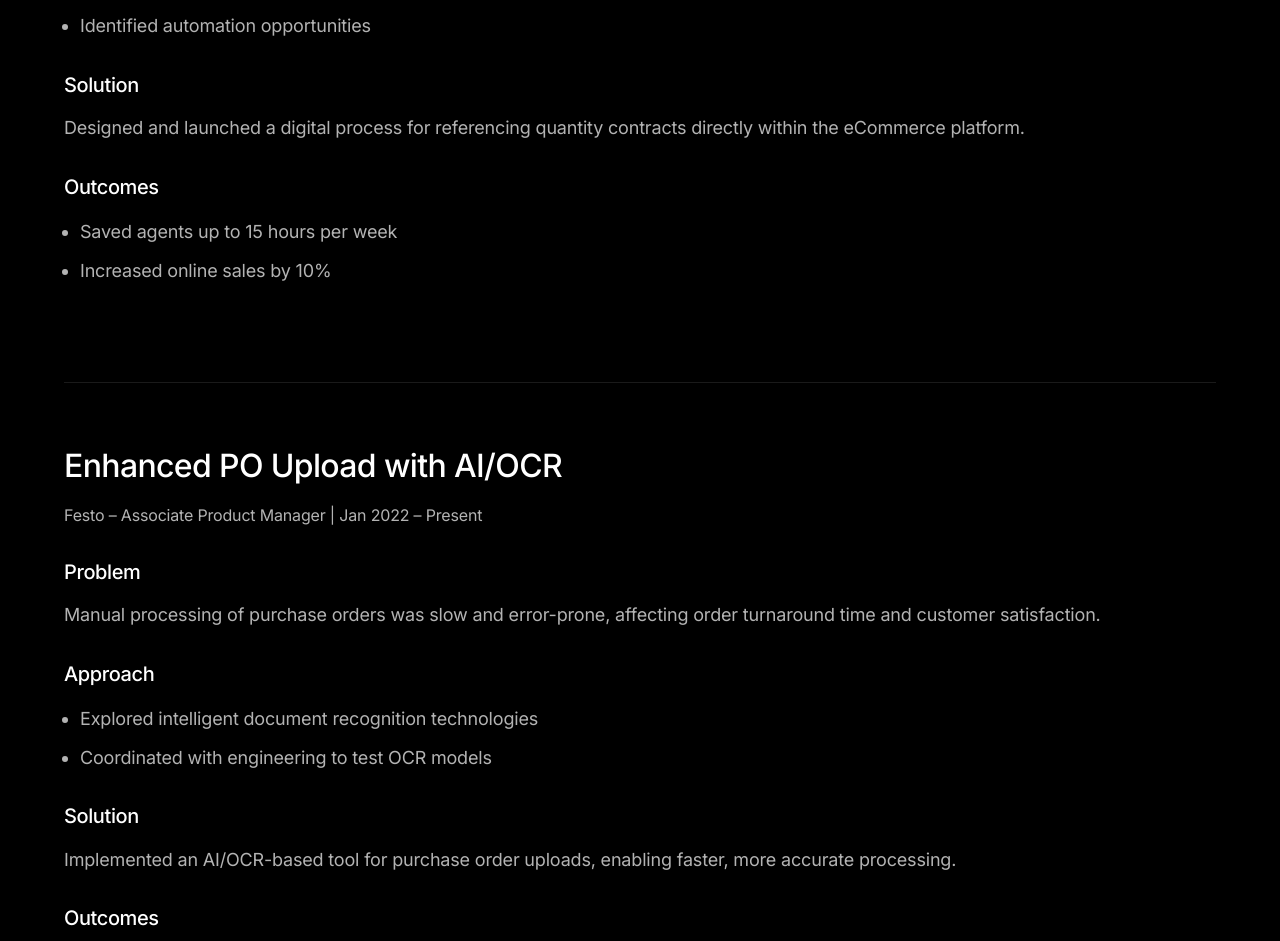
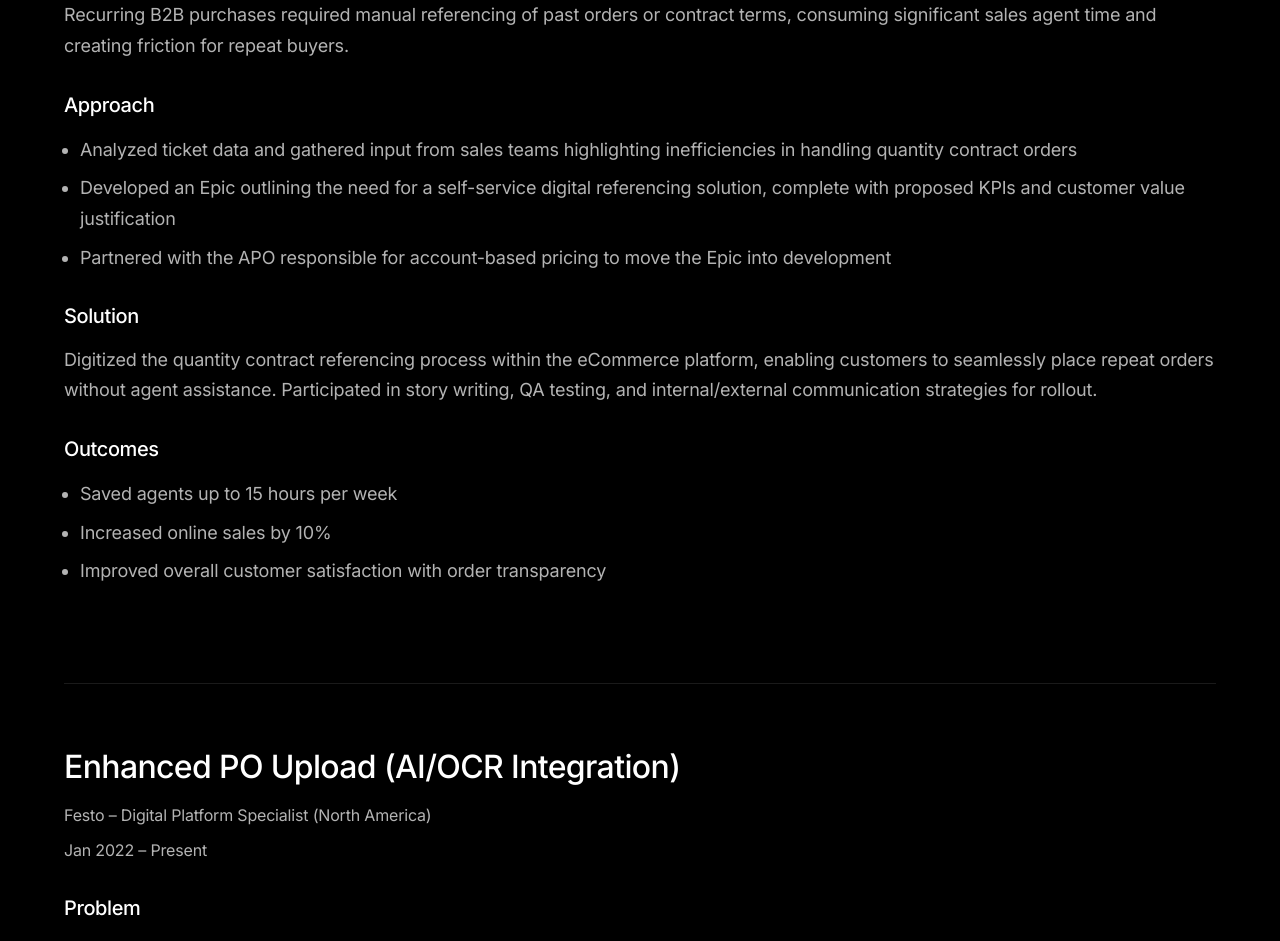
Before and after one commit to landofhoy/portfolio, a React (Vite) app: page /portfolio/projects in a window 1280 px wide. Shown: the part 1347-2288 px from the top of the page. Built offline with nearby package versions, Linux system fonts and the light colour scheme; the HTML template or start-up script is replaced by a standard one.

Commit message:
Update project descriptions with more detailed content

```diff
--- a/src/pages/Projects.tsx
+++ b/src/pages/Projects.tsx
@@ -1,122 +1,131 @@
 import React from 'react';
-import { Container, Typography, Box, Button, Divider } from '@mui/material';
+import { Container, Typography, Box, Divider } from '@mui/material';
 import { motion } from 'framer-motion';
-import GitHubIcon from '@mui/icons-material/GitHub';
-import LaunchIcon from '@mui/icons-material/Launch';
 
 const projects = [
   {
     title: 'Quotation Flexibility Initiative',
-    role: 'Associate Product Manager',
+    role: 'Digital Platform Specialist (North America)',
     duration: 'Jan 2022 – Present',
     company: 'Festo',
-    problem: 'Customers were losing access to discounted pricing due to the expiration of previously issued quotations, leading to abandoned carts and lost revenue.',
+    problem: 'Customers frequently lost access to discounted pricing when previously issued quotations expired before purchase, resulting in order abandonment and an overreliance on manual support channels to reinstate pricing.',
     approach: [
-      'Analyzed customer ordering patterns',
-      'Collaborated with sales and IT teams',
-      'Identified ways to preserve pricing integrity without manual intervention',
+      'Identified the issue through a combination of customer support data and direct feedback from sales teams',
+      'Drafted an Epic including the business case, success metrics, and detailed requirements',
+      'Aligned internal stakeholders (sales, customer service, IT) and collaborated with the APO responsible for the checkout experience to prioritize the initiative',
     ],
-    solution: 'Implemented a system allowing customers to reuse previously issued quotations during checkout.',
+    solution: 'Enabled the reuse of quotations at checkout, allowing customers to retain their negotiated pricing even after formal expiration. Supported the creation of user stories, contributed to QA testing, and led internal rollout communications and external feature promotion.',
     outcomes: [
       'Increased online sales by 7%',
       'Reduced quote expirations by 30%',
+      'Decreased manual quote reinstatement requests, easing support burden',
     ],
   },
   {
     title: 'Quantity Contracts Digitization',
-    role: 'Associate Product Manager',
+    role: 'Digital Platform Specialist (North America)',
     duration: 'Jan 2022 – Present',
     company: 'Festo',
-    problem: 'Sales agents were spending excessive time manually referencing past orders for recurring purchases.',
+    problem: 'Recurring B2B purchases required manual referencing of past orders or contract terms, consuming significant sales agent time and creating friction for repeat buyers.',
     approach: [
-      'Gathered feedback from sales teams',
-      'Mapped manual workflows',
-      'Identified automation opportunities',
+      'Analyzed ticket data and gathered input from sales teams highlighting inefficiencies in handling quantity contract orders',
+      'Developed an Epic outlining the need for a self-service digital referencing solution, complete with proposed KPIs and customer value justification',
+      'Partnered with the APO responsible for account-based pricing to move the Epic into development',
     ],
-    solution: 'Designed and launched a digital process for referencing quantity contracts directly within the eCommerce platform.',
+    solution: 'Digitized the quantity contract referencing process within the eCommerce platform, enabling customers to seamlessly place repeat orders without agent assistance. Participated in story writing, QA testing, and internal/external communication strategies for rollout.',
     outcomes: [
       'Saved agents up to 15 hours per week',
       'Increased online sales by 10%',
+      'Improved overall customer satisfaction with order transparency',
     ],
   },
   {
-    title: 'Enhanced PO Upload with AI/OCR',
-    role: 'Associate Product Manager',
+    title: 'Enhanced PO Upload (AI/OCR Integration)',
+    role: 'Digital Platform Specialist (North America)',
     duration: 'Jan 2022 – Present',
     company: 'Festo',
-    problem: 'Manual processing of purchase orders was slow and error-prone, affecting order turnaround time and customer satisfaction.',
+    problem: 'Customers submitting purchase orders via PDF or scanned documents often caused delays due to manual processing, misinterpretation, or errors, resulting in slower order fulfillment and higher support load.',
     approach: [
-      'Explored intelligent document recognition technologies',
-      'Coordinated with engineering to test OCR models',
+      'Identified order processing inefficiencies through internal data and support feedback',
+      'Drafted a business case emphasizing order volume impact and customer friction',
+      'Collaborated with the APO for ordering workflow to prioritize the project and integrate AI-based solutions',
     ],
-    solution: 'Implemented an AI/OCR-based tool for purchase order uploads, enabling faster, more accurate processing.',
+    solution: 'Introduced an AI/OCR-powered upload feature that automatically extracts and validates PO data for faster order entry. Defined success metrics, supported QA, and coordinated cross-functional rollout with marketing and support.',
     outcomes: [
       'Projected to boost online sales by 15%',
+      'Reduced order entry errors and processing delays',
+      'Improved overall PO-to-fulfillment cycle time',
     ],
   },
   {
     title: 'Enhanced Configurators Expansion',
-    role: 'Associate Product Manager',
+    role: 'Digital Platform Specialist (North America)',
     duration: 'Jan 2022 – Present',
     company: 'Festo',
-    problem: 'Limited configurator hosting capabilities were restricting partner sales and customer access to customized components.',
+    problem: 'Limited access to product configurators was restricting partner sales and customer self-service for configurable components, leading to missed opportunities and increased support queries.',
     approach: [
-      'Partnered with the sales enablement team',
-      'Analyzed hosting limitations',
-      'Developed expansion strategy for partner channels',
+      'Analyzed configurator usage data and gathered partner feedback highlighting gaps',
+      'Created an Epic advocating for extended configurator hosting via partner channels',
+      'Aligned key internal stakeholders including IT, product marketing, and sales enablement',
     ],
-    solution: 'Scaled the configurator platform to include partner channels.',
+    solution: 'Expanded configurator hosting to external sales partners and optimized the platform\'s usability. Contributed to user story development, supported testing, and drove partner-facing rollout communications.',
     outcomes: [
-      'Increased configurable material sales by 10%',
+      'Increased configurable product sales by 10%',
+      'Reduced reliance on manual configuration support',
+      'Improved partner enablement and digital sales tools',
     ],
   },
   {
     title: 'Distribution Portal Localization',
-    role: 'Associate Product Manager',
+    role: 'Digital Platform Specialist (North America)',
     duration: 'Jan 2022 – Present',
     company: 'Festo',
-    problem: 'Key B2B distributors lacked a centralized access point for customer-specific data, leading to inefficiencies.',
+    problem: 'Key distributors lacked access to centralized, localized data resources—resulting in inefficient order tracking, pricing confusion, and heavy dependence on support teams.',
     approach: [
-      'Worked closely with regional stakeholders',
-      'Identified localization requirements',
-      'Mapped usability improvements',
+      'Surfaced the issue through distributor feedback and an internal audit of portal usage',
+      'Drafted an Epic to localize and optimize the portal experience for North America\'s largest B2B accounts',
+      'Coordinated with sales, support, and IT to ensure accuracy and alignment',
     ],
-    solution: 'Localized and centralized the Distribution Portal tailored to Festo\'s largest B2B segment.',
+    solution: 'Localized the Distribution Portal with custom user flows, region-specific documentation, and pricing access. Contributed to the build and rollout process across multiple teams.',
     outcomes: [
-      'Reduced manual workload for distributors',
-      'Improved distributor satisfaction and efficiency',
+      'Reduced manual support workload',
+      'Improved distributor satisfaction and portal engagement',
+      'Accelerated time-to-information for strategic partners',
     ],
   },
   {
     title: 'Strategic Couponing Initiative',
-    role: 'Associate Product Manager',
+    role: 'Digital Platform Specialist (North America)',
     duration: 'Jan 2022 – Present',
     company: 'Festo',
-    problem: 'Retention among strategic customer segments was stagnating, and some high-value product groups were underperforming.',
+    problem: 'Customer retention rates plateaued, and specific product groups were underperforming in targeted segments despite competitive pricing.',
     approach: [
-      'Segmented customer groups',
-      'Aligned coupon incentives with underperforming SKUs',
+      'Analyzed sales performance data and identified segments where strategic incentives could influence purchase behavior',
+      'Created an Epic outlining a digital couponing system with personalized targeting and measurable success metrics',
     ],
-    solution: 'Launched a couponing initiative targeting specific customer/product combinations.',
+    solution: 'Launched a promotional couponing feature to incentivize purchases in key product categories. Coordinated A/B testing for offer types and led rollout efforts across CRM, marketing, and sales platforms.',
     outcomes: [
-      'Projected 15% increase in sales within targeted product groups',
+      'Projected to increase sales by 15% in targeted product groups',
+      'Improved reactivation of dormant accounts',
+      'Strengthened digital-first upsell opportunities',
     ],
   },
   {
     title: 'Material Activation App',
-    role: 'Associate Product Manager',
+    role: 'Digital Platform Specialist (North America)',
     duration: 'Jan 2022 – Present',
     company: 'Festo',
-    problem: 'Material activation was a bottleneck in product go-to-market, with a backlog and delays up to 3 weeks.',
+    problem: 'The manual process of activating new materials in the internal system was backlogged and slow, taking up to three weeks and delaying product availability on the online shop.',
     approach: [
-      'Mapped the manual process',
-      'Designed an internal tool to streamline workflows',
-      'Reduced lead time through process optimization',
+      'Proactively identified the issue through internal workflow analysis and backlog metrics',
+      'Independently ideated a digital tool to streamline the activation process',
+      'Authored a complete Product Requirements Document (PRD) and collaborated directly with a local software engineer to build the solution',
     ],
-    solution: 'Developed and deployed a Material Activation App.',
+    solution: 'Developed and deployed a custom Material Activation App to automate and standardize the material setup process. Led testing, implementation, and change management internally.',
     outcomes: [
-      'Reduced backlog by 70%',
-      'Cut activation time from 3 weeks to 1 week',
+      'Reduced activation backlog by 70%',
+      'Cut material activation time from 3 weeks to 1 week',
+      'Enabled faster product launches and reduced internal coordination friction',
     ],
   },
 ];
@@ -162,7 +171,10 @@
 
             <Box sx={{ mb: 4 }}>
               <Typography variant="body2" color="text.secondary" sx={{ mb: 1 }}>
-                {project.company} – {project.role} | {project.duration}
+                {project.company} – {project.role}
+              </Typography>
+              <Typography variant="body2" color="text.secondary">
+                {project.duration}
               </Typography>
             </Box>
 
```
